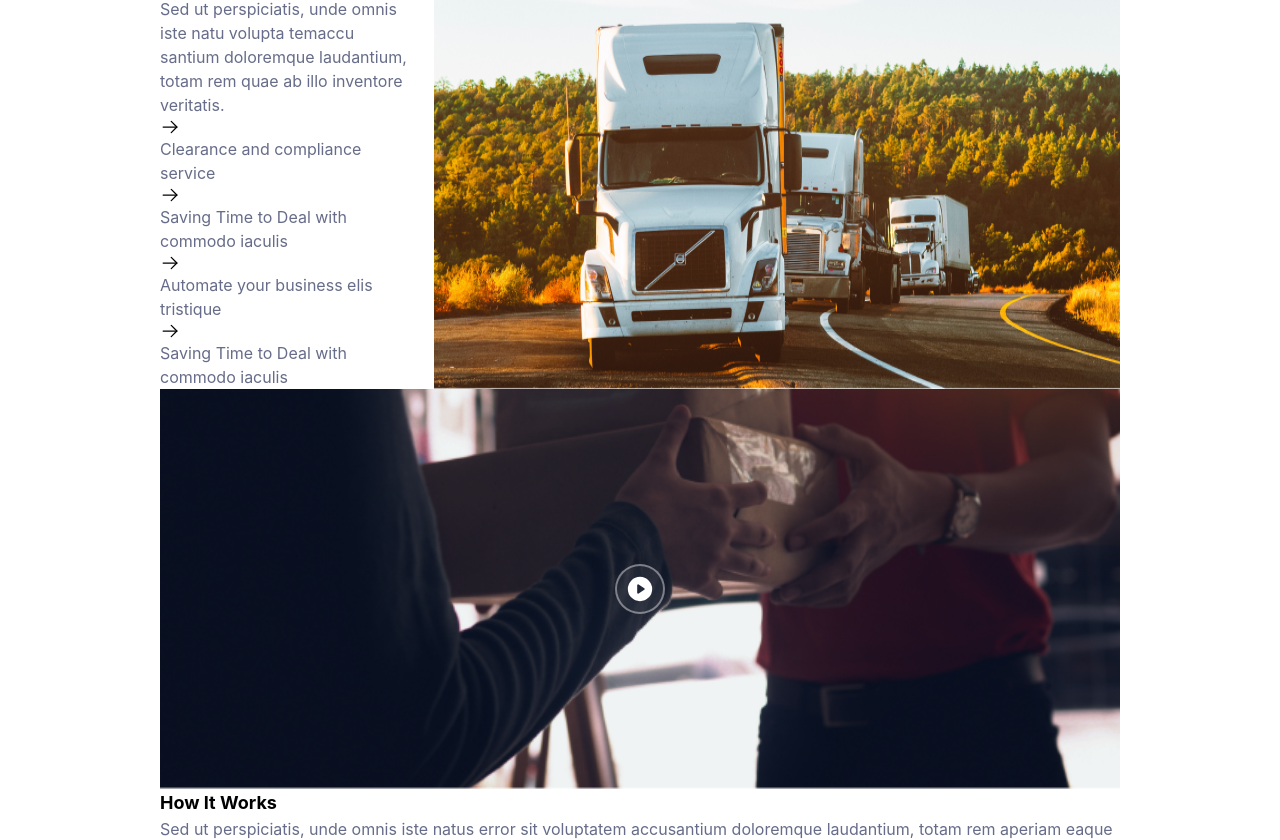
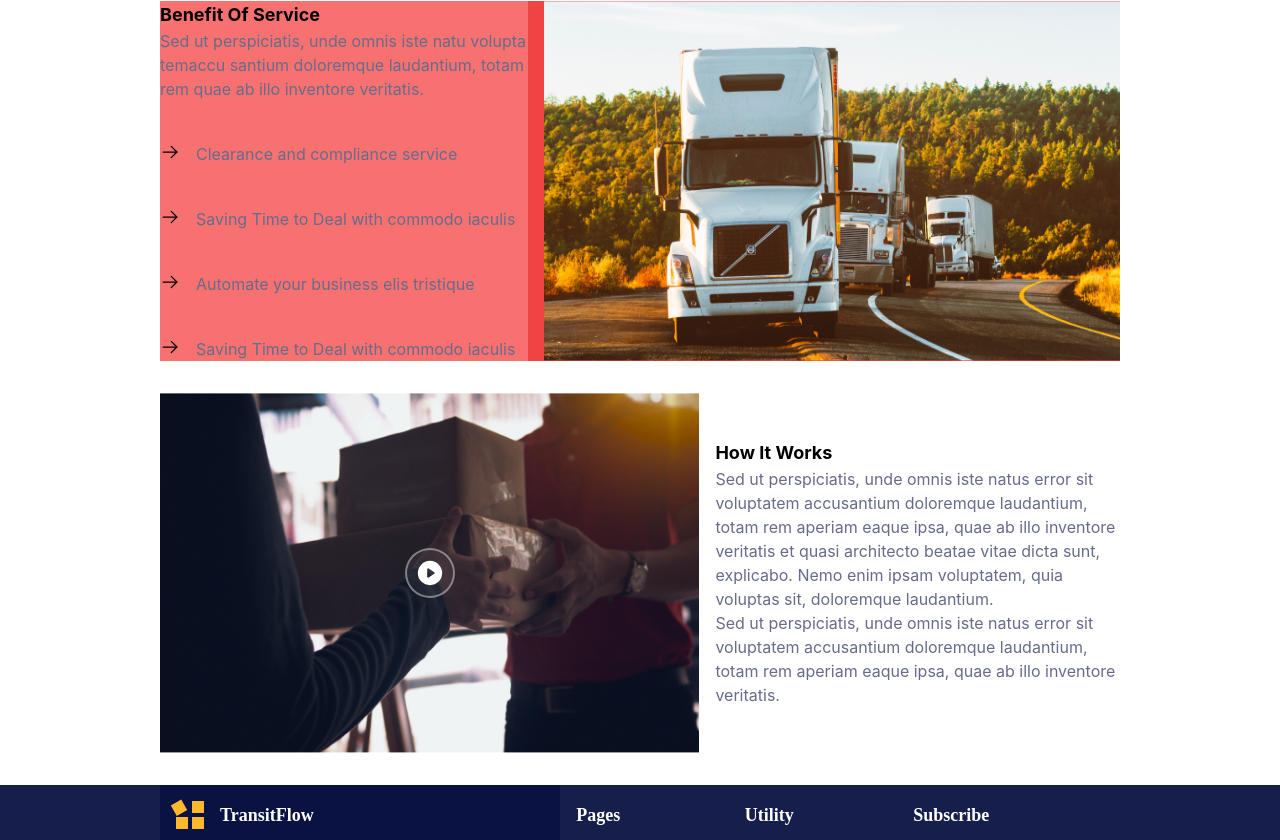
Before and after one commit to smartcollins/logistics, a React (Create React App) app: page /service-info in a window 1280 px wide. Shown: the part 1481-2321 px from the top of the page. Built offline with nearby package versions, Linux system fonts and the light colour scheme.

Commit message:
still modifying ServiceInfo

```diff
--- a/src/pages/ServiceInfo.jsx
+++ b/src/pages/ServiceInfo.jsx
@@ -14,7 +14,7 @@ const ServiceInfo = ()=>{
     return(
         <div>
             <div>{banner.slice(3,4).map((item, idx) => <Banner key={idx} {...item} />)}</div>
-            <div style={{color: color.grayTxt}} className='mx-auto my-8 w-3/4'>
+            <div style={{color: color.grayTxt}} className='mx-auto my-8 space-y-8 w-3/4'>
                 <div className=' space-y-4'>
                     <img src={img} alt="sea transport" />
                     <div className='flex items-center gap-4'>
@@ -24,37 +24,39 @@ const ServiceInfo = ()=>{
                     <p>Sed ut perspiciatis, unde omnis iste natus error sit voluptatem accusantium doloremque laudantium, totam rem aperiam eaque ipsa, quae ab illo inventore veritatis et quasi architecto beatae vitae dicta sunt, explicabo. Nemo enim ipsam voluptatem, quia voluptas sit, aspernatur aut odit aut fugit, sed quia consequuntur magni dolores eos, qui ratione voluptatem sequi nesciunt, neque porro quisquam est, qui dolorem ipsum, quia dolor sit, amet, consectetur, adipisci velit, sed quia non numquam eius modi tempora incidunt, ut labore et dolore magnam aliquam quaerat voluptatem. Ut enim ad minima veniam, quis nostrum exercitationem ullam corporis suscipit laboriosam, nisi ut aliquid ex ea commodi consequatur?</p>
                     <p>Quis autem vel eum iure reprehenderit, qui in ea voluptate velit esse, quam nihil molestiae consequatur, vel illum, qui dolorem eum fugiat, quo voluptas nulla pariatur? At vero eos et accusamus et iusto odio dignissimos ducimus, qui blanditiis praesentium voluptatum deleniti atque corrupti, quos dolores et quas molestias excepturi sint, obcaecati cupiditate non provident, similique sunt in culpa, qui officia deserunt mollitia animi, id est laborum et dolorum fuga. Et harum quidem rerum facilis est et expedita distinctio.</p>
                 </div>
-                <div className='flex gap-4'>
-                    <div>
-                        <p className=' text-lg font-bold capitalize text-black'>benefit of service</p>
-                        <p>Sed ut perspiciatis, unde omnis iste natu volupta temaccu santium doloremque laudantium, totam rem quae ab illo inventore veritatis.</p>
+                <div className='flex gap-4 bg-red-500 h-[45vh]'>
+                    <div className='bg-red-400 w-full flex flex-col justify-between'>
                         <div>
+                            <p className=' text-lg font-bold capitalize text-black'>benefit of service</p>
+                            <p>Sed ut perspiciatis, unde omnis iste natu volupta temaccu santium doloremque laudantium, totam rem quae ab illo inventore veritatis.</p>
+                        </div>
+                        <div className='flex gap-4'>
                             <ArrowRight size={20} color='#000000'/>
                             <p>Clearance and compliance service</p>
                         </div>
-                        <div>
+                        <div className='flex gap-4'>
                             <ArrowRight size={20} color='#000000'/>
                             <p>Saving Time to Deal with commodo iaculis</p>
                         </div>
-                        <div>
+                        <div className='flex gap-4'>
                             <ArrowRight size={20} color='#000000'/>
                             <p>Automate your business elis tristique</p>
                         </div>
-                        <div>
+                        <div className='flex gap-4'>
                             <ArrowRight size={20} color='#000000'/>
                             <p>Saving Time to Deal with commodo iaculis</p>
                         </div>
                     </div>
-                    <img src={img2} alt="trucks" />
+                    <img className='w-[60%]' src={img2} alt="trucks" />
                 </div>
-                <div>
+                <div className='flex items-center gap-4'>
                     {/* <img src={img3} alt="delivery" /> */}
-                    <div style={{ backgroundImage: `url(${img3})` }} className="h-[50vh] w-full bg-cover bg-no-repeat bg-bottom relative">
+                    <div style={{ backgroundImage: `url(${img3})` }} className="h-[45vh] w-full bg-cover bg-no-repeat bg-bottom relative">
                         <div className="absolute top-1/2 left-1/2 -translate-y-1/2 -translate-x-1/2 border-2 border-white/40 bg-white/5 rounded-full">
                             <PlayCircle className="m-2" size={30} color="#ffffff" weight="fill" />
                         </div>
                     </div>
-                    <div>
+                    <div className='w-3/4'>
                         <p className=' text-lg font-bold capitalize text-black'>how it works</p>
                         <p>Sed ut perspiciatis, unde omnis iste natus error sit voluptatem accusantium doloremque laudantium, totam rem aperiam eaque ipsa, quae ab illo inventore veritatis et quasi architecto beatae vitae dicta sunt, explicabo. Nemo enim ipsam voluptatem, quia voluptas sit, doloremque laudantium.</p>
                         <p>Sed ut perspiciatis, unde omnis iste natus error sit voluptatem accusantium doloremque laudantium, totam rem aperiam eaque ipsa, quae ab illo inventore veritatis.</p>
```
